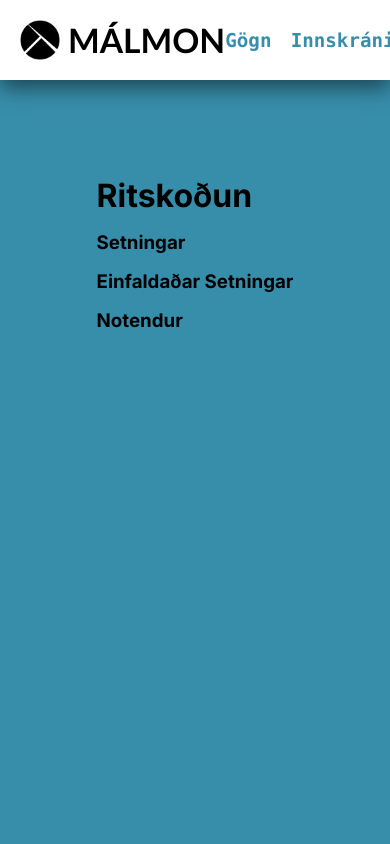
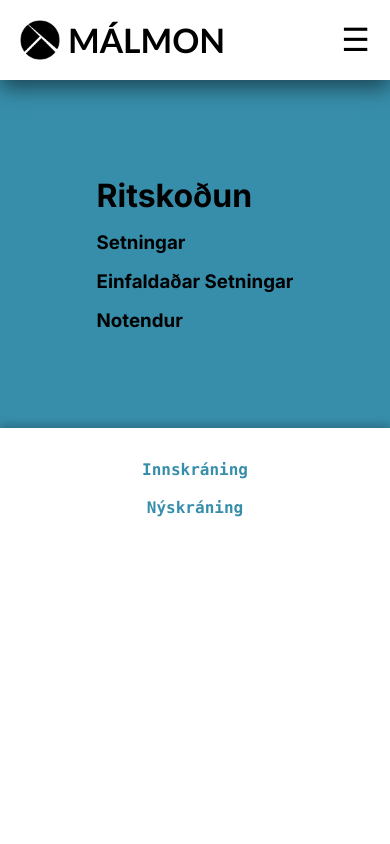
Before and after one commit to polarparsnip/Malmon-Frontend, a Next.js app: page /admin in a window 390 px wide. Shown: the top 844 px of the page. Built offline with nearby package versions, Linux system fonts and the light colour scheme.

Commit message:
add mobile hamburger menu

```diff
--- a/src/components/Footer/Footer.module.scss
+++ b/src/components/Footer/Footer.module.scss
@@ -5,16 +5,10 @@
     flex-direction: column;
     gap: 1rem;
     padding: 2rem 0.5rem;
-    // position: sticky;
     align-items: center;
     text-align: center;
     justify-items: center;
     // border-top: 1px solid #333;
     font-weight: bold;
     box-shadow: 0 -4px 8px rgba(0, 0, 0, 0.2);
-
-
-    &__link:hover {
-        text-decoration: underline;
-    }
 }
--- a/src/components/Header/Header.module.scss
+++ b/src/components/Header/Header.module.scss
@@ -32,7 +32,7 @@
 
     &__title {
       display: flex;
-      justify-content: end;
+      justify-content: flex-end;
       gap: 0.5rem;
 
       h1 {
@@ -46,8 +46,51 @@
     }
 
     &__navigation {
-        display: flex;
-        gap: 1.2rem;
-        font-size: 1.2rem;
+      display: flex;
+      gap: 1.2rem;
+      font-size: 1.2rem;;
+      position: relative;
+
     }
+
+    &__menuLinks {
+      display: flex;
+      gap: 1rem;
+      list-style: none;
+
+      @media (width <= 700px) {
+        display: none;
+      }
+    }
+
+    &__mobileLinks {
+      display: flex;
+      flex-direction: column;
+      list-style: none;
+      font-size: 2rem;
+      gap: 1rem;
+      position: fixed;
+      width: 100%;
+      height: 100%;
+      padding-top: 3rem;
+      top: 5rem;
+      text-align: center;
+      transition: all 0.5s;
+      right: 0;
+      background: white;
+    }
+
+    &__hamburgerIcon {
+      border: none;
+      background: none;
+      display: none;
+      float: right;
+      font-size: 2rem;
+      cursor: pointer;
+
+      @media (width <= 700px) {
+        display: block;
+      }
+    }
+
 }
--- a/src/components/Header/Header.tsx
+++ b/src/components/Header/Header.tsx
@@ -1,10 +1,13 @@
 import { useUserContext } from '@/context';
 import Image from 'next/image';
 import Link from 'next/link';
+import { useState } from 'react';
 import s from './Header.module.scss';
 
 export default function Header() {
   const loginContext = useUserContext();
+  const [menuOpen, setMenuOpen] = useState(false);
+
   return (
     <header className={s.header}>
       <div className={s.header__title}>
@@ -19,29 +22,76 @@ export default function Header() {
         <h1><Link href='/' >MÁLMON</Link></h1>
       </div>
 
-      <div className={s.header__navigation}>
+      <nav className={s.header__navigation}>
         {loginContext.userLoggedIn.login ? (
           <>
-            <p><Link href='/download'>Gögn</Link></p>
-            <p><Link href='/leaderboard'>Stigatafla</Link></p>
-            <p><Link href='/simplify'>Einfalda</Link></p>
-            <p><Link href='/verify'>Yfirferð</Link></p>
+            <ul className={s.header__menuLinks}>
+              <li><Link href='/download'>Gögn</Link></li>
+              <li><Link href='/leaderboard'>Stigatafla</Link></li>
+              <li><Link href='/simplify'>Einfalda</Link></li>
+              <li><Link href='/verify'>Yfirferð</Link></li>
               {loginContext.userLoggedIn.login && loginContext.userLoggedIn.user.admin ? (
-              <p><Link href='/admin'>Admin</Link></p>
+                <li><Link href='/admin'>Admin</Link></li>
               ) : (
                 <>
-              <p><Link href='/account'>Aðgangur</Link></p>
+                <li><Link href='/account'>Aðgangur</Link></li>
                 </>
               )}
+            </ul>
+
+            {menuOpen &&
+              <ul className={s.header__mobileLinks}>
+                <li><Link href='/download'>Gögn</Link></li>
+                <li><Link href='/leaderboard'>Stigatafla</Link></li>
+                <li><Link href='/simplify'>Einfalda</Link></li>
+                <li><Link href='/verify'>Yfirferð</Link></li>
+                {loginContext.userLoggedIn.login && loginContext.userLoggedIn.user.admin ? (
+                  <li><Link href='/admin'>Admin</Link></li>
+                ) : (
+                  <>
+                  <li><Link href='/account'>Aðgangur</Link></li>
+                  </>
+                )}
+              </ul>
+            }
+
+            <button className={s.header__hamburgerIcon} onClick={() => {
+              if (menuOpen) {
+                setMenuOpen(false);
+              } else {
+                setMenuOpen(true);
+              }
+            }}>
+              {menuOpen ? '✕' : '☰'}
+            </button>
 
           </>
         ) : (
           <>
-            <p><Link href='/download'>Gögn</Link></p>
-            <p><Link href='/login'>Innskráning</Link></p>
+            <ul className={s.header__menuLinks}>
+              <li><Link href='/download'>Gögn</Link></li>
+              <li><Link href='/login'>Innskráning</Link></li>
+            </ul>
+
+            {menuOpen &&
+              <ul className={s.header__mobileLinks}>
+                <li><Link href='/download'>Gögn</Link></li>
+                <li><Link href='/login'>Innskráning</Link></li>
+              </ul>
+            }
+
+            <button className={s.header__hamburgerIcon} onClick={() => {
+              if (menuOpen) {
+                setMenuOpen(false);
+              } else {
+                setMenuOpen(true);
+              }
+            }}>
+              {menuOpen ? '✕' : '☰'}
+            </button>
           </>
         )}
-      </div>
+      </nav>
     </header>
   )
 }
--- a/src/components/SentenceCard/SentenceCard.module.scss
+++ b/src/components/SentenceCard/SentenceCard.module.scss
@@ -13,8 +13,11 @@
         flex-direction: column;
         align-items: center;
         gap: calc(var(--spacing)*0.2);
+
+        @media (width <= 700px) {
+        font-size: 1rem;
+        }
     }
-
 
     &__link:hover {
         cursor: pointer;
--- a/src/pages/index.tsx
+++ b/src/pages/index.tsx
@@ -19,7 +19,7 @@ export default function Home() {
           <div className={styles.indexInfo}>
             <h1>Velkomin</h1>
 
-            <p>Þessi vefsíða er til að safna hlaða niður gögnum sem hægt er að nýta til frekari
+            <p>Þessi vefsíða er til að safna hlaða og niður gögnum sem hægt er að nýta til frekari
               rannsókna og þróunar á gervigreindar mállíkunum.
             </p>
             <p>Þessi gögn eru á formi einfaldaðra setninga frá notendum sem eru gerðar útfrá
--- a/src/pages/sentences/index.tsx
+++ b/src/pages/sentences/index.tsx
@@ -275,7 +275,7 @@ export default function SentencesPage(
                     ) : null}
 
                     {loginContext.userLoggedIn.login && loginContext.userLoggedIn.user.admin ? (
-                      <div><Button onClick={async (event: any) => {
+                      <Button onClick={async (event: any) => {
                         event.preventDefault();
                         try {
                           await adminDeleteSentenceHandler(token, value.id);
@@ -283,7 +283,7 @@ export default function SentencesPage(
                         } catch(e: any) {
                           setError(e.message);
                         }
-                      }}>Eyða Setningu</Button></div>) : null
+                      }}>Eyða Setningu</Button>) : null
                     }
 
                   </div>
--- a/src/styles/Home.module.css
+++ b/src/styles/Home.module.css
@@ -15,9 +15,9 @@
   justify-content: space-between;
   align-items: center;
   padding: 6rem;
-  min-height: 100vh;
   background: rgb(55 142 171);
   animation: var(--transition-time-short) var(--transition-timing-function) fade-in;
+  min-height: 100vh;
 
   /* font-family: var(--font-mono); */
 }
@@ -65,7 +65,7 @@
   flex-direction: column;
   justify-content: center;
   align-items: center;
-  gap: 0.5rem;
+  gap: 1rem;
 }
 
 .form input {
@@ -186,8 +186,6 @@
   gap: 1rem;
 }
 
-
-
 .card {
   display: flex;
   flex-direction: column;
@@ -196,6 +194,11 @@
   text-align: center;
   gap: 1rem;
 }
+
+.card button {
+  min-width: 10rem;
+}
+
 
 
 /* .grid {
@@ -233,9 +236,13 @@
 
 /* Mobile */
 @media (width <= 700px) {
-  /* .content {
-    padding: 4rem;
-  } */
+  .userInfo {
+    font-size: 0.8rem;
+  }
+
+  .main {
+    min-height: 100%;
+  }
 
   /* .grid {
     grid-template-columns: 1fr;
@@ -243,14 +250,6 @@
     max-width: 320px;
     text-align: center;
   } */
-
-  .card {
-    padding: 1rem 2.5rem;
-  }
-
-  .card h2 {
-    margin-bottom: 0.5rem;
-  }
 
 }
 
@@ -262,7 +261,7 @@
 }
 
 
-@keyframes rotate {
+/* @keyframes rotate {
   from {
     transform: rotate(360deg);
   }
@@ -270,4 +269,4 @@
   to {
     transform: rotate(0deg);
   }
-}
+} */
```
Lines whose indentation alone changed are shown as unchanged.
